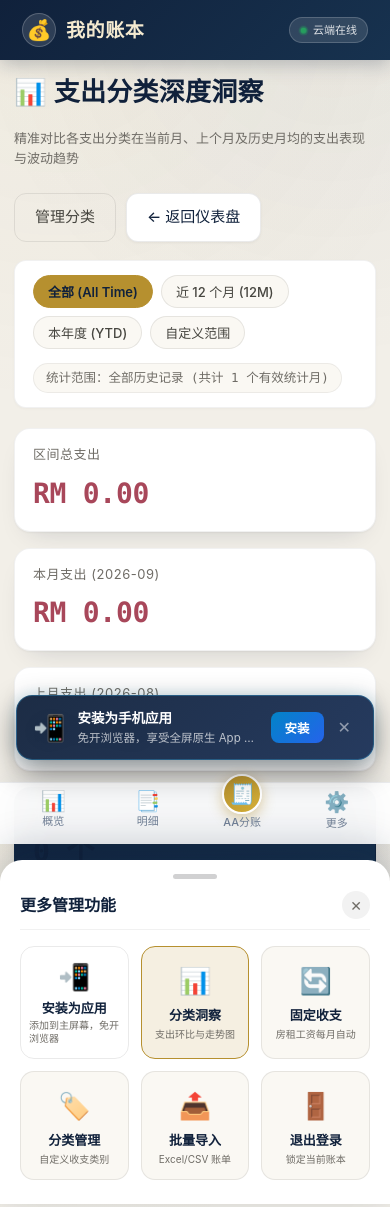
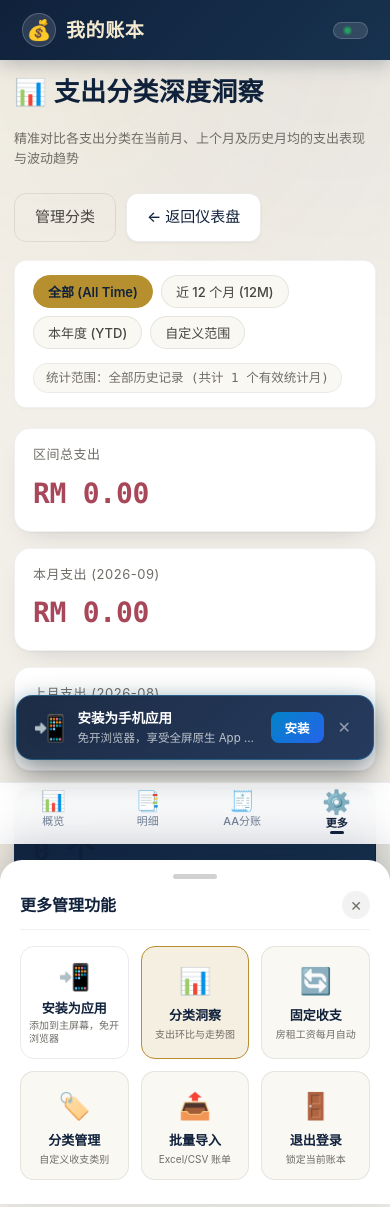
Before and after one commit to siangloh/ledger-app, a Flask app: page /categories/insights in a window 390 px wide. Run offline with Flask 3, Linux system fonts and the light colour scheme; the visitor is signed in with stand-in values (Sample User, id 1); data that the repository does not hold is empty; some libraries are stand-ins or nearby versions.

Commit message:
fix: instant response for category insights filter, remove cloud online text, immediate nav active state during skeleton loading, and fix mobile nav active tab

```diff
--- a/static/app.js
+++ b/static/app.js
@@ -1601,13 +1601,13 @@ function updateSyncBadge(state) {
   if (state === 'online') {
     badges.forEach(b => {
       b.classList.remove('badge-offline', 'badge-unreachable');
-      b.title = '网络良好，已连接至云端服务';
+      b.title = '网络良好，服务正常';
     });
     dots.forEach(d => {
       d.classList.remove('dot-offline', 'dot-unreachable');
     });
     texts.forEach(t => {
-      t.textContent = '云端在线';
+      t.textContent = '';
     });
   } else if (state === 'offline') {
     badges.forEach(b => {
@@ -1620,7 +1620,7 @@ function updateSyncBadge(state) {
       d.classList.add('dot-offline');
     });
     texts.forEach(t => {
-      t.textContent = '网络离线';
+      t.textContent = '离线';
     });
   } else if (state === 'unreachable') {
     badges.forEach(b => {
@@ -1633,7 +1633,7 @@ function updateSyncBadge(state) {
       d.classList.add('dot-unreachable');
     });
     texts.forEach(t => {
-      t.textContent = '连接中断';
+      t.textContent = '断开';
     });
   }
 }
@@ -1649,7 +1649,7 @@ function flashSyncBadgeUpdated() {
     b.classList.add('live-active', 'live-pulse');
   });
   texts.forEach(t => {
-    t.textContent = '实时已更新';
+    t.textContent = '已更新';
   });
 
   setTimeout(() => {
@@ -1657,7 +1657,7 @@ function flashSyncBadgeUpdated() {
       b.classList.remove('live-pulse');
     });
     texts.forEach(t => {
-      t.textContent = '云端在线';
+      t.textContent = '';
     });
   }, 3000);
 }
@@ -1912,9 +1912,12 @@ function updateActiveNav(urlStr) {
     a.classList.toggle('active', a.dataset.nav === navKey);
   });
 
-  // 同步手机端底部导航高亮
+  // 同步手机端底部导航高亮（如果是二级功能如分类洞察、固定收支、分类管理、批量导入，则高亮“更多”按钮）
+  const isSecondaryPage = ['insights', 'recurring', 'categories', 'import', 'auto-track'].includes(navKey);
   document.querySelectorAll('.mobile-bottom-nav .bnav-item').forEach(btn => {
-    if (btn.dataset.nav) {
+    if (btn.id === 'btnMoreSheet') {
+      btn.classList.toggle('active', isSecondaryPage);
+    } else if (btn.dataset.nav) {
       btn.classList.toggle('active', btn.dataset.nav === navKey);
     }
   });
@@ -2136,6 +2139,7 @@ const InstantNav = {
   finishProgress: finishProgressBar,
   updateActiveNav: updateActiveNav,
   navigate(url) {
+    updateActiveNav(url); // 立即高亮目标导航按钮
     const container = document.getElementById('mainContainer');
     if (container) {
       container.innerHTML = renderSkeletonScreen(url);
@@ -2143,7 +2147,6 @@ const InstantNav = {
     if (typeof htmx !== 'undefined') {
       htmx.ajax('GET', url, { target: '#mainContainer', swap: 'innerHTML show:window:top' });
       history.pushState({}, '', url);
-      updateActiveNav(url);
     } else {
       window.location.href = url;
     }
@@ -2176,6 +2179,15 @@ document.addEventListener('DOMContentLoaded', function () {
       );
       if (isNav) {
         const targetUrl = (evt.detail.requestConfig && evt.detail.requestConfig.path) || (elt && elt.getAttribute('href')) || '';
+        // 关键改进：在触发骨架屏展示的瞬间，立即同步点亮对应页面的 Navigation 按钮为 Active 状态！
+        if (targetUrl) {
+          updateActiveNav(targetUrl);
+        } else {
+          const navEl = elt && elt.closest('[data-nav]');
+          if (navEl && navEl.dataset.nav) {
+            updateActiveNav('/' + (navEl.dataset.nav === 'index' ? '' : navEl.dataset.nav));
+          }
+        }
         target.innerHTML = renderSkeletonScreen(targetUrl);
         window.scrollTo({ top: 0, behavior: 'instant' });
       }
--- a/static/style.css
+++ b/static/style.css
@@ -324,6 +324,7 @@ body {
 }
 
 .bnav-item {
+  position: relative;
   display: flex;
   flex-direction: column;
   align-items: center;
@@ -338,7 +339,7 @@ body {
   border-radius: 12px;
   transition: transform 0.15s ease, color 0.15s ease;
   flex: 1;
-  max-width: 74px;
+  max-width: 78px;
   cursor: pointer;
   -webkit-tap-highlight-color: transparent;
   touch-action: manipulation;
@@ -362,38 +363,17 @@ body {
 }
 
 .bnav-item.active .bnav-icon {
-  transform: scale(1.15);
-}
-
-/* 突出高亮的 AA 分账中间按钮 (App 核心操作) */
-.bnav-highlight .bnav-icon-highlight {
-  font-size: 20px;
-  background: linear-gradient(135deg, var(--gold), #d4af37);
-  color: #fff;
-  width: 40px;
-  height: 40px;
-  display: flex;
-  align-items: center;
-  justify-content: center;
-  border-radius: 50%;
-  margin-top: -16px;
-  box-shadow: 0 4px 14px rgba(182, 144, 47, 0.45);
-  border: 2.5px solid #fff;
-  transition: transform 0.18s ease;
-}
-
-.bnav-highlight:active .bnav-icon-highlight {
-  transform: scale(0.92);
-}
-
-.bnav-highlight.active .bnav-icon-highlight {
-  transform: scale(1.08);
-  box-shadow: 0 6px 18px rgba(182, 144, 47, 0.6);
-}
-
-.bnav-highlight.active .bnav-label {
-  color: var(--gold);
-  font-weight: 700;
+  transform: scale(1.16);
+}
+
+.bnav-item.active::after {
+  content: '';
+  position: absolute;
+  bottom: 2px;
+  width: 14px;
+  height: 3px;
+  background: var(--navy);
+  border-radius: 999px;
 }
 
 /* ---------- 手机端“更多”功能底部抽屉 (Bottom Sheet) ---------- */
@@ -1780,7 +1760,15 @@ canvas {
     color: var(--muted);
   }
   .bnav-item.active {
-    color: #f1f5f9;
+    color: #38bdf8;
+    font-weight: 700;
+  }
+  .bnav-item.active .bnav-icon {
+    transform: scale(1.16);
+  }
+  .bnav-item.active::after {
+    background: #38bdf8;
+    box-shadow: 0 0 8px rgba(56, 189, 248, 0.6);
   }
 
   /* 移动端底部弹层 */
--- a/templates/base.html
+++ b/templates/base.html
@@ -35,17 +35,17 @@
             <a href="{{ url_for('categories_page') }}" class="{{ 'active' if request.endpoint == 'categories_page' }}" data-nav="categories" hx-get="{{ url_for('categories_page') }}" hx-target="#mainContainer" hx-swap="innerHTML show:window:top" hx-push-url="true">分类管理</a>
             <a href="{{ url_for('category_insights_page') }}" class="{{ 'active' if request.endpoint == 'category_insights_page' }}" data-nav="insights" hx-get="{{ url_for('category_insights_page') }}" hx-target="#mainContainer" hx-swap="innerHTML show:window:top" hx-push-url="true">分类洞察</a>
             <a href="{{ url_for('import_page') }}" class="{{ 'active' if request.endpoint in ('import_page','import_upload','import_confirm') }}" data-nav="import" hx-get="{{ url_for('import_page') }}" hx-target="#mainContainer" hx-swap="innerHTML show:window:top" hx-push-url="true">批量导入</a>
-            <span class="sync-badge desktop-sync-badge" id="desktopSyncStatusBadge">
+            <span class="sync-badge desktop-sync-badge" id="desktopSyncStatusBadge" title="服务在线正常">
                 <span class="online-dot" id="desktopSyncStatusDot"></span>
-                <span id="desktopSyncStatusText">云端在线</span>
+                <span id="desktopSyncStatusText"></span>
             </span>
             <a href="{{ url_for('logout') }}" style="color: rgba(255, 255, 255, 0.6); margin-left: 6px; font-size: 12.5px;" title="退出登录">登出</a>
         </nav>
         <!-- 移动端顶部状态指示 -->
         <div class="mobile-header-right">
-            <span class="sync-badge" id="syncStatusBadge">
+            <span class="sync-badge" id="syncStatusBadge" title="服务在线正常">
                 <span class="online-dot" id="syncStatusDot"></span>
-                <span id="syncStatusText">云端在线</span>
+                <span id="syncStatusText"></span>
             </span>
         </div>
     </div>
@@ -61,8 +61,8 @@
         <span class="bnav-icon">📑</span>
         <span class="bnav-label">明细</span>
     </a>
-    <a href="{{ url_for('split_bill_page') }}" class="bnav-item bnav-highlight {{ 'active' if request.endpoint == 'split_bill_page' }}" data-nav="split-bill" hx-get="{{ url_for('split_bill_page') }}" hx-target="#mainContainer" hx-swap="innerHTML show:window:top" hx-push-url="true">
-        <div class="bnav-icon-highlight">🧾</div>
+    <a href="{{ url_for('split_bill_page') }}" class="bnav-item {{ 'active' if request.endpoint == 'split_bill_page' }}" data-nav="split-bill" hx-get="{{ url_for('split_bill_page') }}" hx-target="#mainContainer" hx-swap="innerHTML show:window:top" hx-push-url="true">
+        <span class="bnav-icon">🧾</span>
         <span class="bnav-label">AA分账</span>
     </a>
     <button type="button" class="bnav-item" id="btnMoreSheet" onclick="toggleMoreSheet()">
```
Also changed, not shown: templates/category_insights.html (+56 -4 lines).
